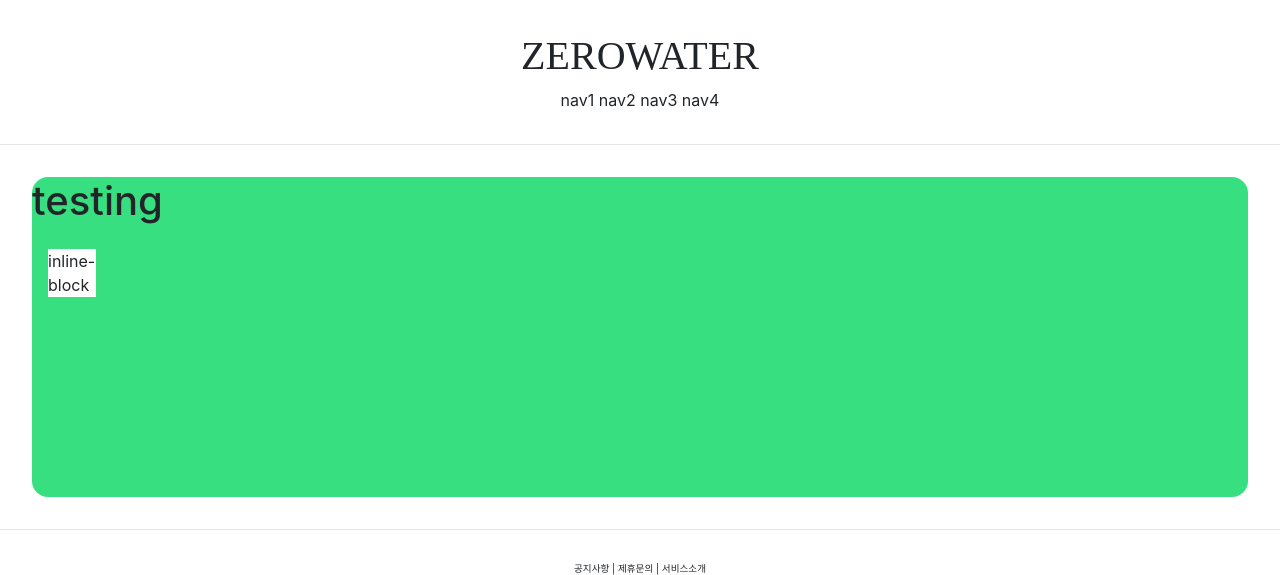
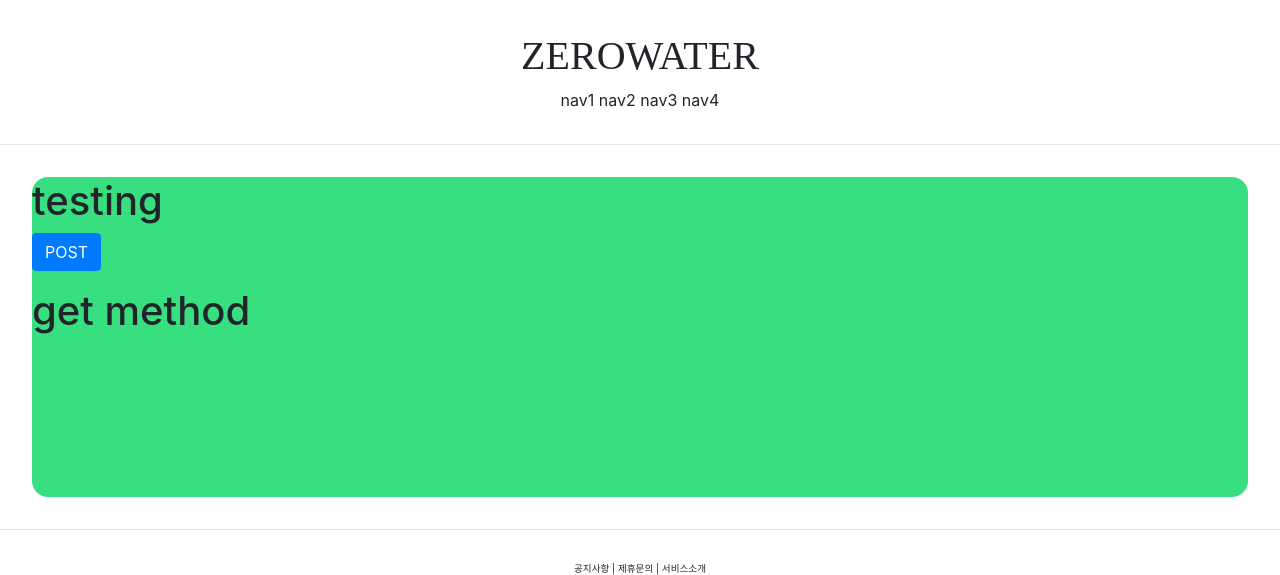
Before and after one commit to zerowater-may/django_pinterest, a Django app: page /account/hello_world/ in a window 1280 px wide. Shown: the top 575 px of the page. Run offline with Django 3.2, Linux system fonts and the light colour scheme; parts of the project's set-up code (start-up, migrations or seed data) failed here and were passed over; some libraries are stand-ins or nearby versions; some web fonts are replaced.

Commit message:
django course 16

```diff
--- a/accountapp/templates/accountapp/hello_world.html
+++ b/accountapp/templates/accountapp/hello_world.html
@@ -1,22 +1,19 @@
 {% extends 'base.html' %}
 
 {% block content %}
-    <style>
-        .testing{
-            background-color: white;
-            height: 3rem;
-            width: 3rem;
-            margin: 1rem;
-        }
-    </style>
-
     <div style="height: 20rem; background-color: #38df81; border-radius: 1rem; margin: 2rem;">
             <h1>
                 testing
             </h1>
-        <div class="testing" style="display: inline-block; width:3rem; height: 3rem;" >inline-block</div>
 
+        <form action="/account/hello_world/" method="post">
+            {% csrf_token %}
+            <input type="submit" class="btn btn-primary" value="POST">
+        </form>
 
+        <h1>
+            {{ text }}
+        </h1>
 
     </div>
 
--- a/accountapp/views.py
+++ b/accountapp/views.py
@@ -4,4 +4,9 @@
 
 
 def hello_world(request):
-    return render(request, 'accountapp/hello_world.html')
+    if request.method == "POST":
+
+        return render(request, 'accountapp/hello_world.html', context={'text':'post method'})
+    else:
+
+        return render(request, 'accountapp/hello_world.html', context={'text':'get method'})
```
